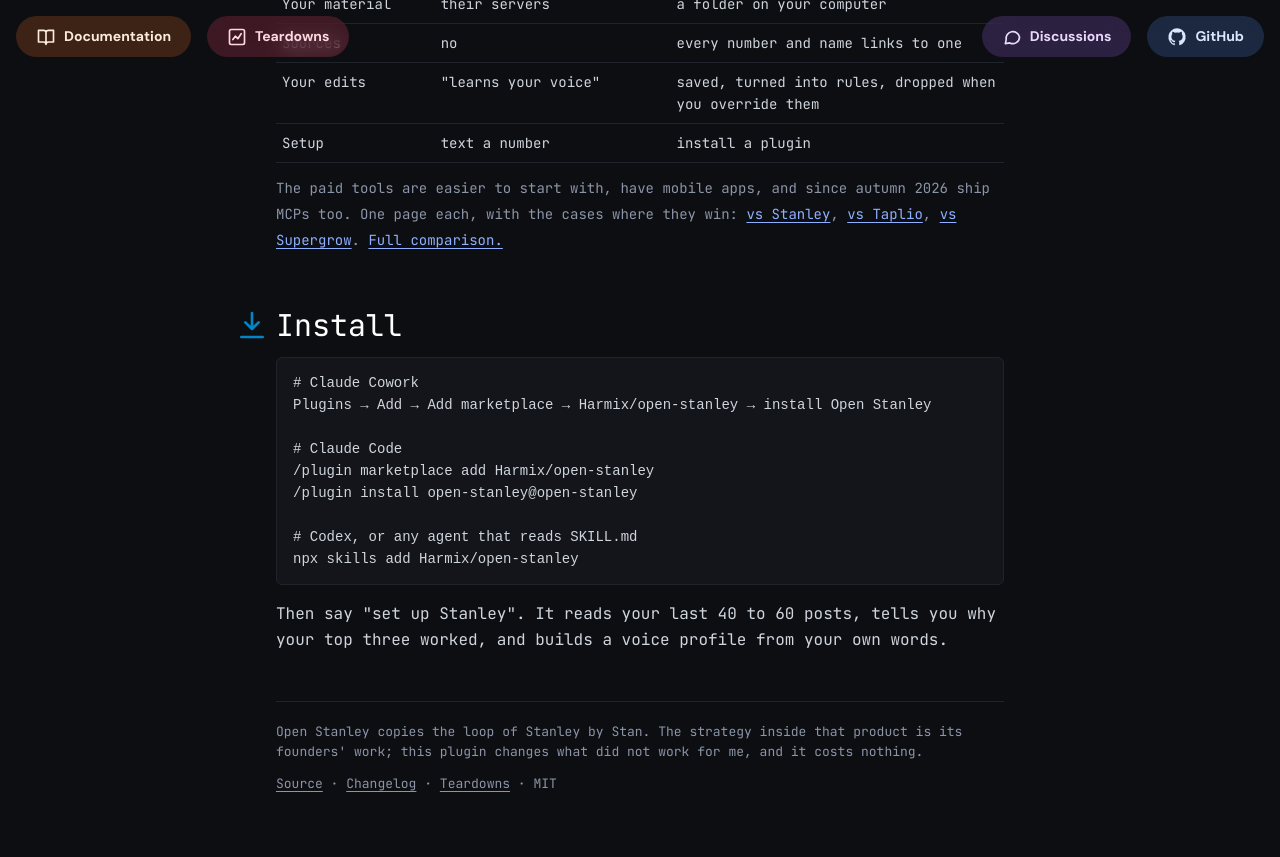
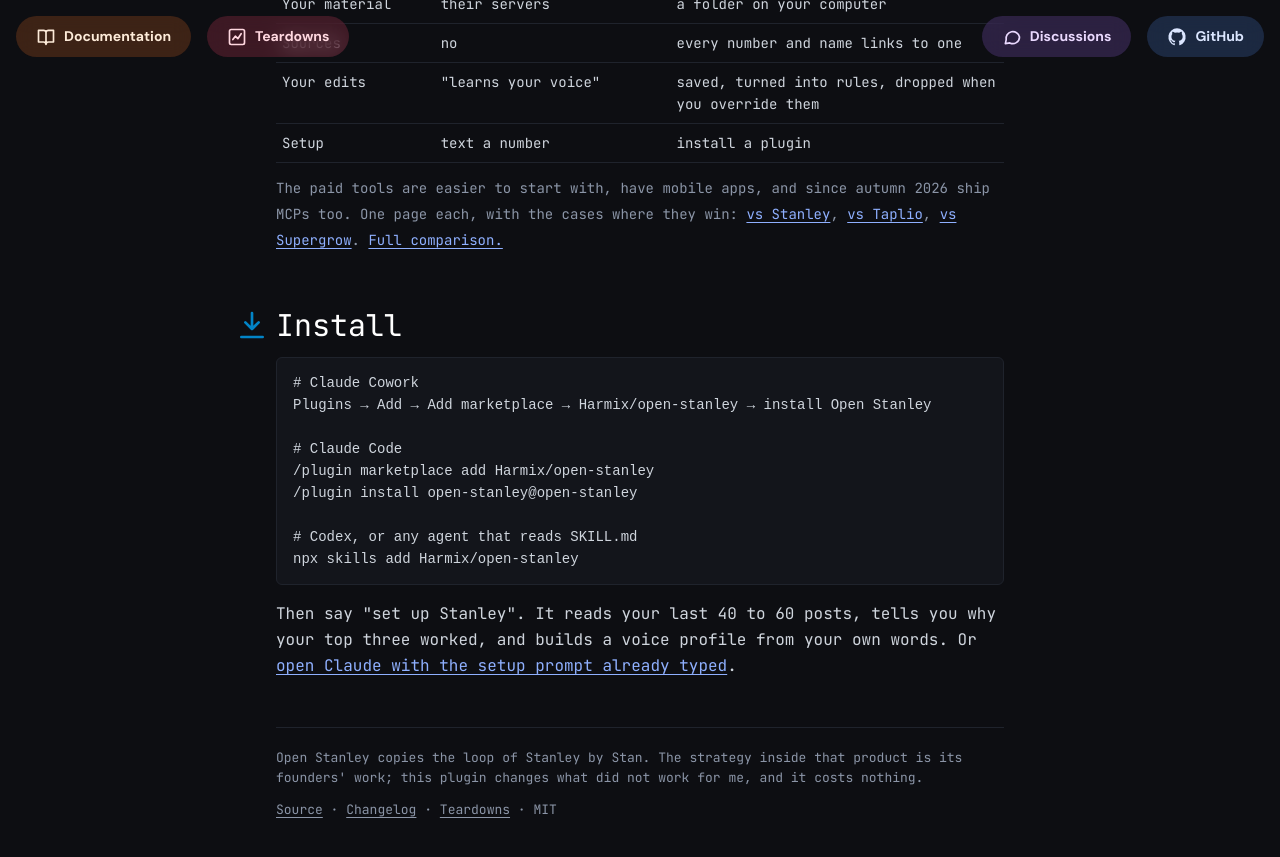
Before and after one commit to Harmix/open-stanley, a Jekyll site: the page docs/index.html, which Jekyll copies as it is, in a window 1280 px wide and 900 px high, scrolled down 3629 px. Shown: the top 857 px of the window. Built offline with Jekyll 4.4.1, drawn with Linux system fonts in a browser that asks for light colours.

Commit message:
landing: one-click 'open Claude with the setup prompt'
Co-Authored-By: Claude Fable 5.1 <noreply@anthropic.com>
Claude-Session: https://claude.ai/code/session_01DDQzb8QQirfHsjgJeXMfFh

```diff
--- a/docs/index.html
+++ b/docs/index.html
@@ -111,7 +111,7 @@ Plugins → Add → Add marketplace → Harmix/open-stanley → install Open Sta
 
 # Codex, or any agent that reads SKILL.md
 npx skills add Harmix/open-stanley</pre>
-<p>Then say "set up Stanley". It reads your last 40 to 60 posts, tells you why your top three worked, and builds a voice profile from your own words.</p>
+<p>Then say "set up Stanley". It reads your last 40 to 60 posts, tells you why your top three worked, and builds a voice profile from your own words. Or <a href="https://claude.ai/new?q=I%20want%20to%20set%20up%20Open%20Stanley%2C%20the%20free%20open-source%20AI%20head%20of%20content%20plugin%20for%20Claude%20%28github.com/Harmix/open-stanley%29.%20In%20Claude%20Code%20run%20/plugin%20marketplace%20add%20Harmix/open-stanley%20then%20/plugin%20install%20open-stanley%40open-stanley%3B%20in%20Cowork%20add%20the%20marketplace%20Harmix/open-stanley%20under%20Plugins.%20Then%20say%20%22set%20up%20Stanley%22%20and%20walk%20me%20through%20onboarding%3A%20read%20my%20last%2040%20to%2060%20LinkedIn%20posts%20through%20my%20browser%2C%20tell%20me%20my%20median%20engagement%20and%20why%20my%20top%20three%20posts%20worked%2C%20propose%20three%20content%20lanes%2C%20build%20a%20voice%20profile%20from%20my%20own%20words%2C%20and%20ask%20where%20the%20vault%20folder%20should%20live." target="_blank" rel="noopener">open Claude with the setup prompt already typed</a>.</p>
 </section>
 
 <footer><span>Open Stanley copies the loop of Stanley by Stan. The strategy inside that product is its founders' work; this plugin changes what did not work for me, and it costs nothing.</span><span><a href="https://github.com/Harmix/open-stanley">Source</a> · <a href="https://github.com/Harmix/open-stanley/blob/main/open-stanley/CHANGELOG.md">Changelog</a> · <a href="creators/">Teardowns</a> · MIT</span></footer>
```
